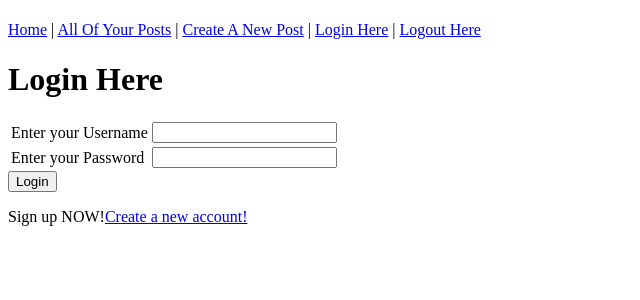
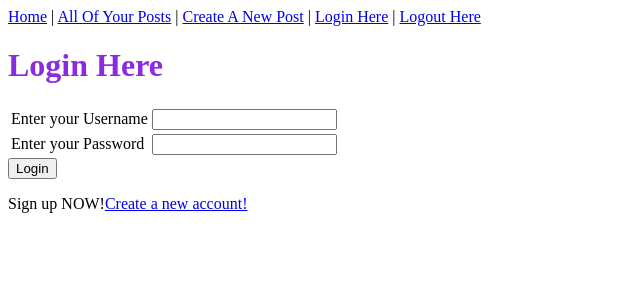
Before and after one commit to courtneyhasenstab/blogz, a Flask app: page /login in a window 1280 px wide. Shown: the top 300 px of the page, without its empty margins (0-640 px from the left). Run offline with Flask 2, Linux system fonts and the light colour scheme.

Commit message:
added color

```diff
--- a/templates/base.html
+++ b/templates/base.html
@@ -1,6 +1,5 @@
 <!doctype html>
 <html>
-        <h1 style="color:blueviolet"></h1>
     <head>
         <title>{{title}}</title>
         <style>
--- a/templates/blog.html
+++ b/templates/blog.html
@@ -3,10 +3,11 @@
 <h1>Build a Blog</h1>
 <hr />
 {% if posts|length == 0 %}
+<h1 style="color:blueviolet"></h1>
     <p>You currently have no blog posts. Want to add one now?</p>
 {% else %}
     {% for post in posts | reverse %}
-    <h1 style="color:blueviolet"></h1>
+
     <h3><a href="/blog?id={{ post.id }}">{{ post.title }}</a></h3>
     <p>{{ post.body }}</p>
     <hr />
--- a/templates/index.html
+++ b/templates/index.html
@@ -1,9 +1,8 @@
 {% extends 'base.html' %}
 
 {% block content %}
+<h1>All Users</h1>
 <h1 style="color:blueviolet"></h1>
-<h1>All Users</h1>
-
 {% for user in users %}
 
   <ul>
--- a/templates/login.html
+++ b/templates/login.html
@@ -1,7 +1,7 @@
 {% extends 'base.html' %}
 {% block content %}
-<h1 style="color:blueviolet"></h1>
-<h1>Login Here</h1>
+
+<h1 style="color:blueviolet">Login Here </h1>
   <form method="post">
     <table>
       <tr>
```
